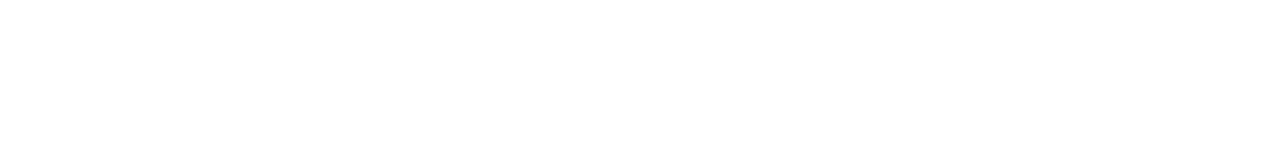
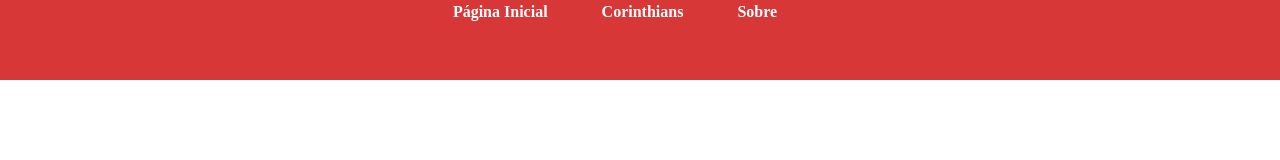
Before and after one commit to leoantoniassi/aula-3-10, a plain HTML site: page index.html in a window 1280 px wide. Drawn offline with Linux system fonts and the light colour scheme; a web font is replaced by a local one.

Commit message:
intervalo

```diff
--- a/css/style.css
+++ b/css/style.css
@@ -0,0 +1,39 @@
+@import url('https://fonts.googleapis.com/css2?family=Nunito:ital,wght@0,200..1000;1,200..1000&family=Poppins:ital,wght@0,100;0,200;0,300;0,400;0,500;0,600;0,700;0,800;0,900;1,100;1,200;1,300;1,400;1,500;1,600;1,700;1,800;1,900&display=swap');
+*{
+    margin: 0;
+    padding: 0;
+    box-sizing: border-box;
+    line-height: 1.5;
+    font-family: "Nunito";
+}
+header{
+    height: 80px;
+    width: 100%;
+    background-color: rgb(216, 55, 55);
+    display: flex;
+    align-items: center;
+    justify-content: center;
+}
+.container{
+
+
+}
+.menu{
+list-style: none;
+text-align: center;
+height: 20%;
+}
+menu li a{
+    color: white;
+    text-decoration: none;
+    font-weight: 900;
+    transition: background-color 0.3s;
+}
+menu li:hover{
+    background: #fff;
+    color: blueviolet;
+}
+nav{
+    height: 100%;
+    width: 100%;
+}
--- a/index.html
+++ b/index.html
@@ -1,11 +1,70 @@
 <!DOCTYPE html>
 <html lang="pt-br">
-<head>
-    <meta charset="UTF-8">
-    <meta name="viewport" content="width=device-width, initial-scale=1.0">
+  <head>
+    <link rel="stylesheet" href="./css/style.css" />
+
+    <meta charset="UTF-8" />
+    <meta name="viewport" content="width=device-width, initial-scale=1.0" />
     <title>Aula 3/10</title>
-</head>
-<body>
+    <style>
+    @import url('https://fonts.googleapis.com/css2?family=Afacad+Flux:wght@100..1000&family=Nunito:ital,wght@0,200..1000;1,200..1000&family=Poppins:ital,wght@0,100;0,200;0,300;0,400;0,500;0,600;0,700;0,800;0,900;1,100;1,200;1,300;1,400;1,500;1,600;1,700;1,800;1,900&display=swap');
+      * {
+        margin: 0;
+        padding: 0;
+        box-sizing: border-box;
+        line-height: 1.5;
+        font-family: "Afacad Flux";
+      }
+      .header {
+        height: 50px;
+        width: 100%;
+        background-color: rgb(0, 255, 200);
+        display: flex;
+        align-items: center;
+        justify-content: center;
+      }
+      .menu {
+        list-style: none;
+        text-align: center;
+        height: 20%;
+      }
+      .menu li{
+       display: inline-block;
+       margin-right: 50px;
+      }
+      .menu li a {
+        color: white;
+        text-decoration: none;
+        font-weight: 900;
+        transition: background-color 0.3s;
+      }
+      .menu li:hover {
+        background: #fff;
+        color: blueviolet;
+      }
+      .nav {
+       /* height: 100%;*/
+        width: 100%;
+      }
+    </style>
+  </head>
+  <body>
+    <header>
+      <nav>
+        <ul class="menu">
+          <li>
+            <a href="index.html">Página Inicial</a>
+          </li>
+          <li>
+            <a href="Corinthians">Corinthians</a>
+          </li>
+          <li>
+            <a href="sobre.html">Sobre</a>
+          </li>
+        </ul>
+      </nav>
+    </header>
 
-</body>
+    <div class="container"></div>
+  </body>
 </html>
```
Also changed, not shown: css/script.js (added), js/script.js (deleted).
